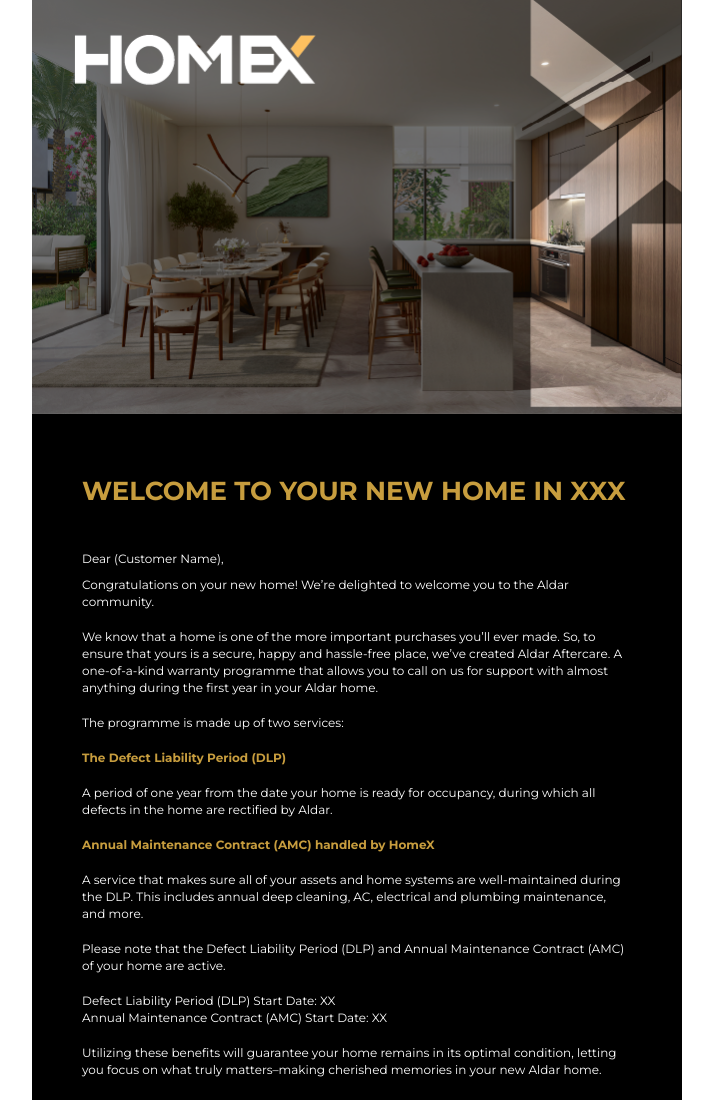
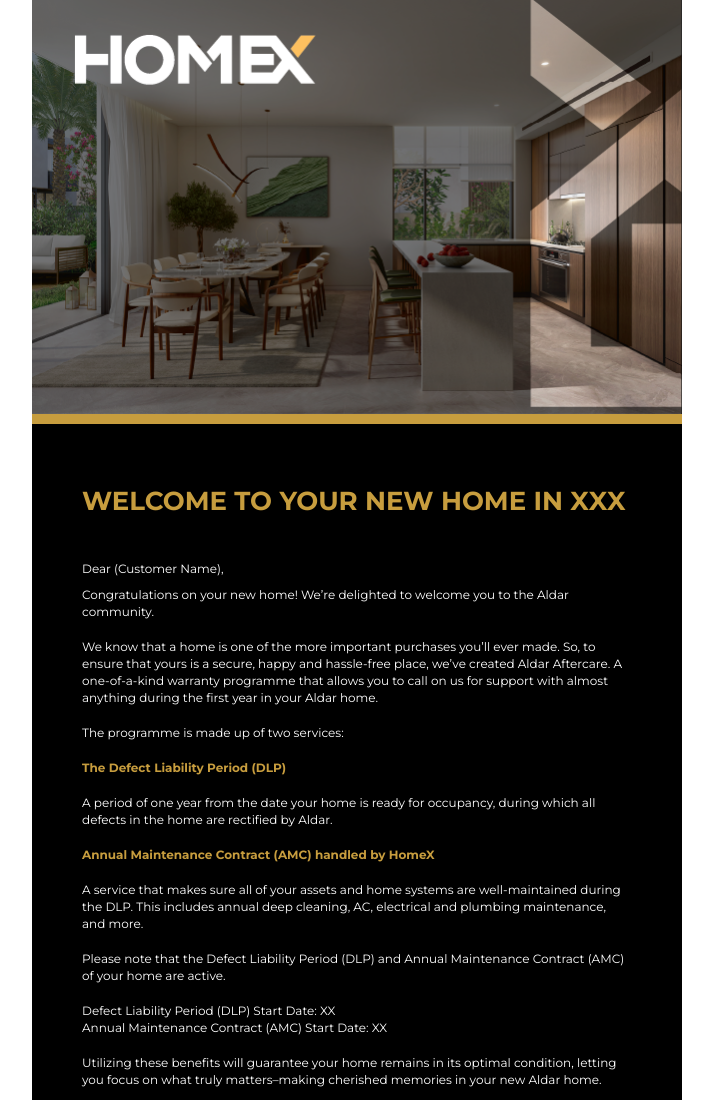
Before and after one commit to saratSubramaniam/hx, a plain HTML site: page index.html in a window 1280 px wide. Shown: the top 1100 px of the page, without its empty margins (283-996 px from the left). Drawn offline with Linux system fonts and the light colour scheme.

Commit message:
Add files via upload

```diff
--- a/index.html
+++ b/index.html
@@ -48,6 +48,10 @@
 
             <tr>
                 <td><img class="header" src="images/header.png" alt="" width="650" align="left"></td>
+            </tr>
+
+            <tr style="background-color: #c79d3e;height: 10px;">
+                <td></td>
             </tr>
 
             <tr>
```
